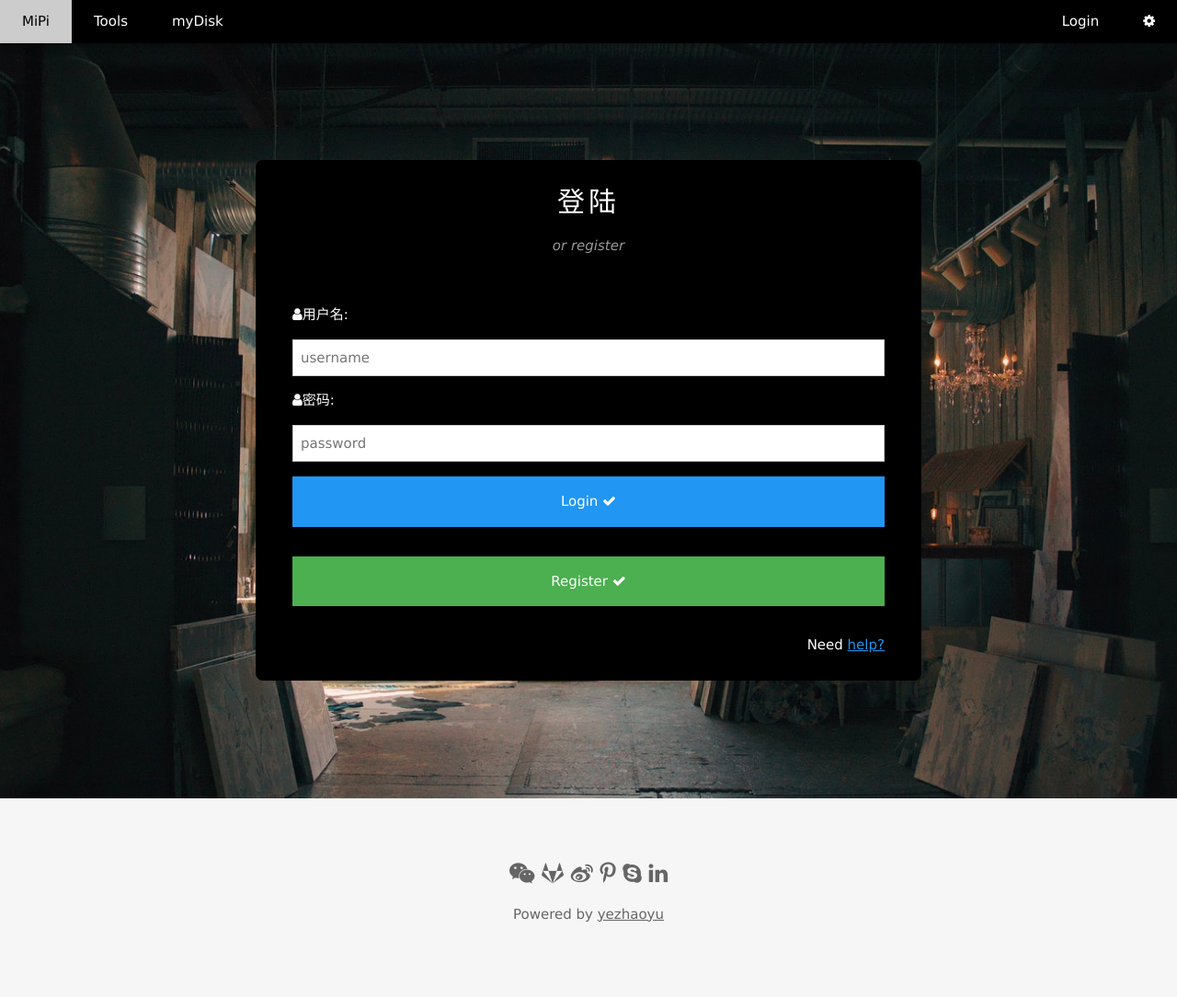
After one commit to jiBaiGe/mipi, a Flask app: page /login_page in a window 1280 px wide. The commit adds this page. Shown: the whole page at 92% size. Run offline with Flask 2, Linux system fonts and the light colour scheme.

Commit message:
add login page

```diff
--- a/app/main_page_api.py
+++ b/app/main_page_api.py
@@ -24,4 +24,12 @@ def main_page_api(app):
     def main_page():
         return render_template("mainPage/main_page.html")
 
+    @app.route('/login_page', methods=['GET'])
+    def login_page():
+        return render_template("mainPage/login_page.html")
+
+    @app.route('/register_page', methods=['GET'])
+    def register_page():
+        return render_template("mainPage/register_page.html")
+
     return app
--- a/app/templates/base.html
+++ b/app/templates/base.html
@@ -22,7 +22,7 @@
       <a href="http://47.240.18.56/Tools" class="w3-bar-item w3-button w3-padding-large w3-hide-small" >Tools</a>
       <a href="http://47.240.18.56/myDisk" class="w3-bar-item w3-button w3-padding-large w3-hide-small">myDisk</a>
     <a class="w3-padding-large w3-hover-teal w3-hide-small w3-right" ><i class="fa fa-cog"></i></a>
-    <a class="w3-padding-large w3-hover-teal  w3-right"  onclick="login()" id="user_login" >Login</a>
+    <a href="{{url_for('login_page')}}" class="w3-bar-item w3-button w3-padding-large w3-hover-teal  w3-right"  id="user_login" >Login</a>
   </div>
 </div>
 
@@ -53,6 +53,15 @@
 function login() {
     window.open("https://www.baidu.com")
 }
+// Used to toggle the menu on small screens when clicking on the menu button
+function toggleFunction() {
+    var x = document.getElementById("navDemo");
+    if (x.className.indexOf("w3-show") == -1) {
+        x.className += " w3-show";
+    } else {
+        x.className = x.className.replace(" w3-show", "");
+    }
+}
 </script>
 
 </body>
--- /dev/null
+++ b/app/templates/mainPage/login_page.html
@@ -0,0 +1,46 @@
+{% extends "base.html" %}
+
+{% block content %}
+
+<div class="w3-content " style="max-width:2000px;margin-top:46px;min-height: 400px;background-attachment: fixed;
+  background-position: center;
+  background-repeat: no-repeat;
+  background-size: cover;background-image: url('static/images/storage.jpg');">
+
+  <!-- Automatic Slideshow Images -->
+  <div class="w3-content " style="padding:10%;">
+
+  <!-- Automatic Slideshow Images -->
+<!--     <div class="w3-container w3-content w3-center w3-padding-64 " style="max-width:1200px" id="status">-->
+    <div class="w3-black  w3-padding-large w3-round-large">
+    <h2 class="w3-wide w3-center">登陆</h2>
+    <p class="w3-opacity w3-center" id="loc-list"><i>or register</i></p><br>
+    {% with messages = get_flashed_messages() %}
+          {% if messages %}
+            <ul class="flash">
+                {% for message in messages %}
+                    <li class="alert alert-danger" style="color: red">
+                        <strong>{{ message }}</strong>
+                    </li>
+                {% endfor %}
+            </ul>
+          {% endif %}
+          {% endwith %}
+     <div class="w3-container">
+        <p class="w3-left"><label><i class="fa fa-user"></i>用户名:</label></p>
+        <input class="w3-input w3-border" type="text" id="username" placeholder="username" required>
+        <p class="w3-left"><label><i class="fa fa-user"></i>密码:</label></p>
+        <input class="w3-input w3-border" type="password" id="password" placeholder="password" required>
+        <a href="{{url_for('login_page')}}" class="w3-button w3-block w3-blue w3-padding-16 w3-section w3-right" >Login <i class="fa fa-check"></i></a>
+         <a href="{{url_for('register_page')}}" class="w3-button w3-block w3-green w3-padding-16 w3-section w3-right" >Register <i class="fa fa-check"></i></a>
+        <p class="w3-right">Need <a href="https://baike.baidu.com/item/%E5%B8%AE%E5%8A%A9/30844?fr=aladdin" class="w3-text-blue">help?</a></p>
+      </div>
+     </div>
+  </div>
+
+
+
+
+<!-- End Page Content -->
+</div>
+{% endblock %}
```
Also changed, not shown: app/templates/mainPage/register_page.html (added, +43 -0 lines), app/static/images/avatar3.png (added), 6 other files.
